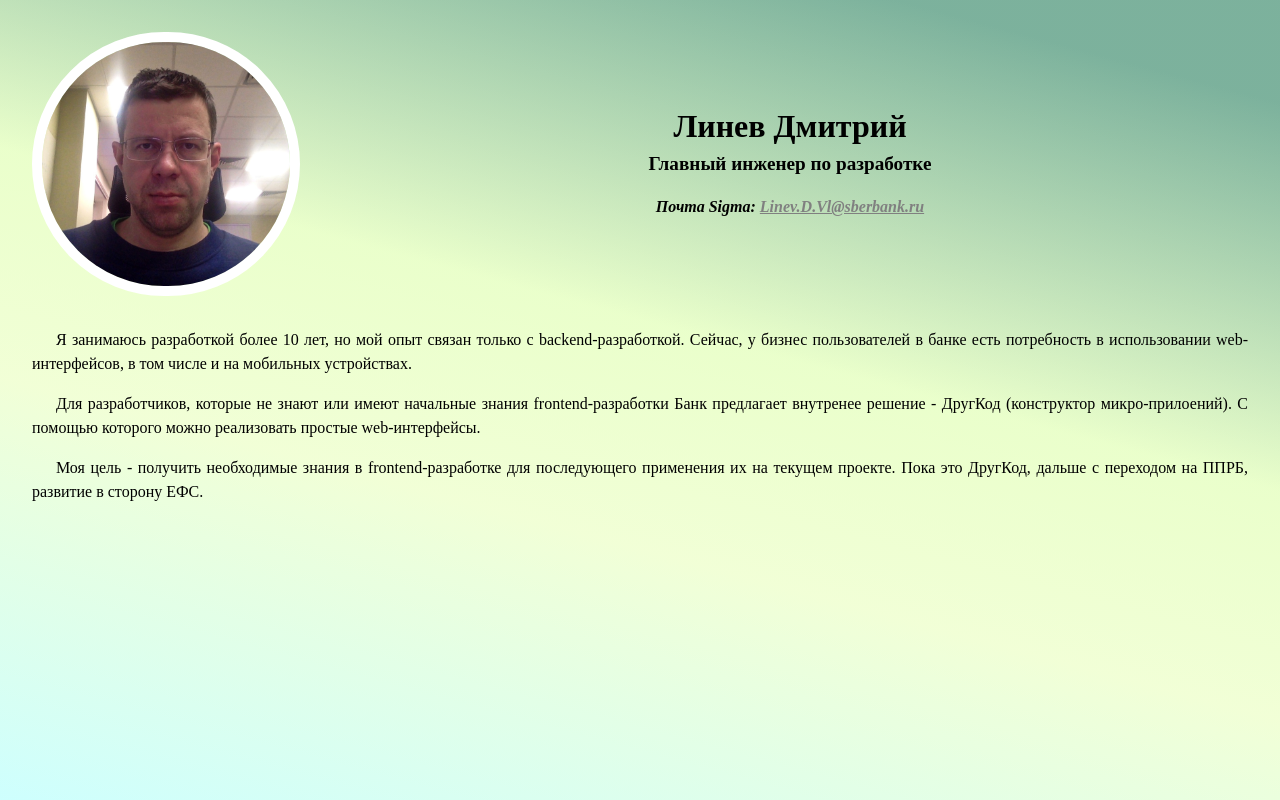
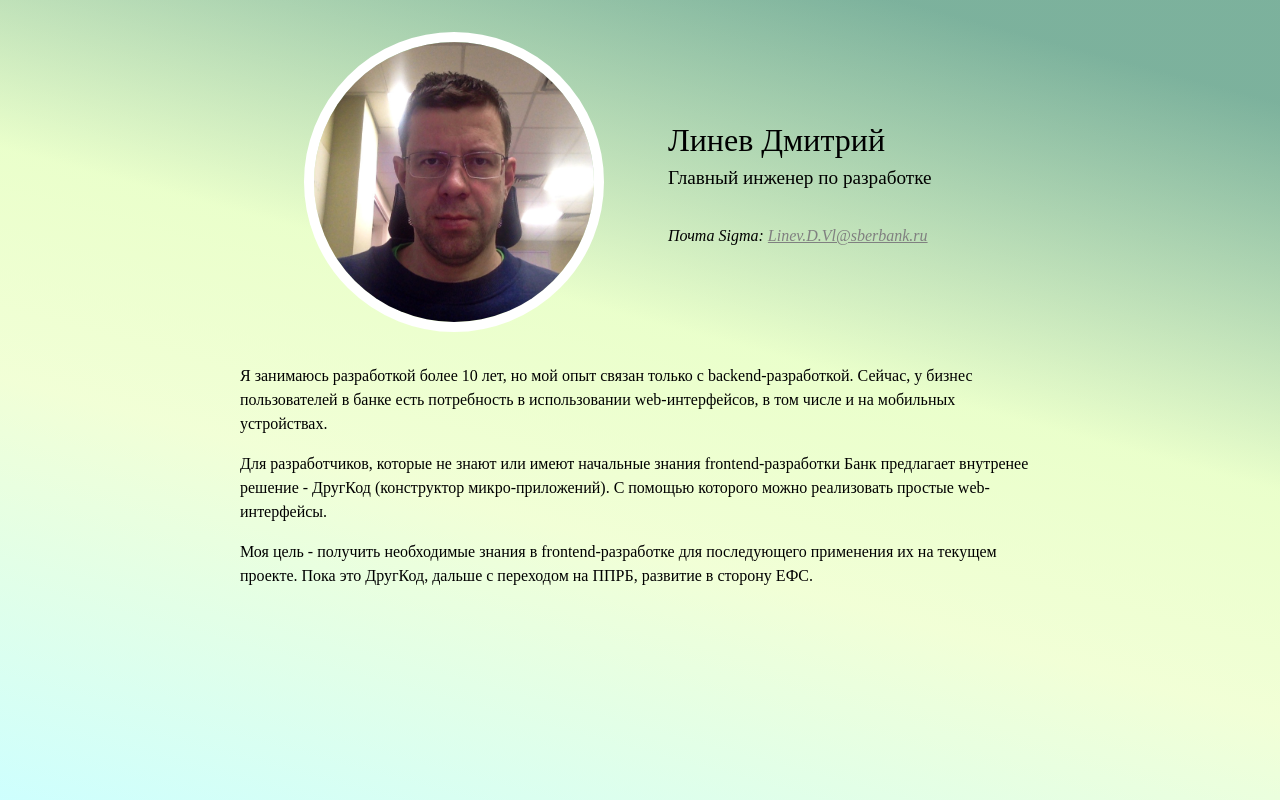
Before and after one commit to dlinev/lessons-js-core, a plain HTML site: page index.html in a window 1280 px wide. Drawn offline with Linux system fonts and the light colour scheme.

Commit message:
html/css lesson-2

```diff
--- a/index.html
+++ b/index.html
@@ -1,4 +1,5 @@
 <html>
+
 <head>
     <meta charset="utf-8">
     <title>Студент Дмитрий Линев</title>
@@ -8,19 +9,19 @@
 
 <body>
     <div class="person"> <!-- блок -->
-            <div class="person__info"> <!-- элемент -->
-                <div class="avatar"> <!-- блок -->
-                    <img class="avatar__picture" src="./avatar.jpg"/> <!-- элемент -->
+        <div class="person__info"><!-- элемент -->
+            <div class="avatar"><!-- блок -->
+                <img class="avatar__picture" src="./avatar.jpg" /> <!-- элемент -->
             </div>
         </div>
 
-            <div class="person__contacts"> <!-- элемент -->
-                <div class="contacts"> <!-- блок -->
+        <div class="person__contacts"><!-- элемент -->
+            <div class="contacts"><!-- блок -->
                 <div class="contacts__name">Линев Дмитрий</div> <!-- элемент -->
                 <div class="contacts__role">Главный инженер по разработке</div> <!-- элемент -->
 
-                    <ul class="contacts__links"> <!-- элемент -->
-                        <li class="contacts__item"> <!-- элемент -->
+                <ul class="contacts__links"><!-- элемент -->
+                    <li class="contacts__item"><!-- элемент -->
                         <span class="contacts__title">Почта Sigma: </span>
                         <a class="contacts__link" href="mailto: Linev.D.Vl@sberbank.ru">Linev.D.Vl@sberbank.ru</a>
                     </li>
@@ -28,17 +29,23 @@
             </div>
         </div>
 
-            <div class="person__details"> <!-- элемент -->
-                <p class="paragraph"> <!-- элемент -->
-                    Я занимаюсь разработкой более 10 лет, но мой опыт связан только с backend-разработкой. Сейчас, у бизнес пользователей в банке есть потребность в использовании web-интерфейсов, в том числе и на мобильных устройствах.
+        <div class="person__details"><!-- элемент -->
+            <p class="paragraph"><!-- элемент -->
+                Я занимаюсь разработкой более 10 лет, но мой опыт связан только с backend-разработкой. Сейчас, у бизнес
+                пользователей в банке есть потребность в использовании web-интерфейсов, в том числе и на мобильных
+                устройствах.
             </p>
-                <p class="paragraph"> <!-- элемент -->
-                    Для разработчиков, которые не знают или имеют начальные знания frontend-разработки Банк предлагает внутренее решение - ДругКод (конструктор микро-прилоений). С помощью которого можно реализовать простые web-интерфейсы.
+            <p class="paragraph"><!-- элемент -->
+                Для разработчиков, которые не знают или имеют начальные знания frontend-разработки Банк предлагает
+                внутренее решение - ДругКод (конструктор микро-приложений). С помощью которого можно реализовать простые
+                web-интерфейсы.
             </p>
-                <p class="paragraph"> <!-- элемент -->
-                    Моя цель - получить необходимые знания в frontend-разработке для последующего применения их на текущем проекте. Пока это ДругКод, дальше с переходом на ППРБ, развитие в сторону ЕФС.
+            <p class="paragraph"><!-- элемент -->
+                Моя цель - получить необходимые знания в frontend-разработке для последующего применения их на текущем
+                проекте. Пока это ДругКод, дальше с переходом на ППРБ, развитие в сторону ЕФС.
             </p>
         </div>
     </div>
 </body>
+
 </html>
--- a/style.css
+++ b/style.css
@@ -4,47 +4,52 @@ html {
     background: rgb(0, 255, 250);
     background: linear-gradient(15deg, rgba(0,255,250,0.1) 0%, rgba(217,255,142,0.2) 37%, rgba(214,255,154,0.3) 57%, rgba(0,104,63,0.3) 91%);
     font-size: 16px;
-    font-color: #000;
+    color: #000;
 }
 .person{
+    margin: 0 auto;
+    width: 800px;
+    display: flex;
+    flex-wrap: wrap;
+    justify-content: left;
+    align-items: center;
+}
+.person__info{
+    margin: 0 32px;
     padding: 32px;
 }
-.person__info{
-    width: 300px;
-}
 .person__contacts{
-    padding-top: 70px;
+/**/
 }
 .person__details{
-    display: inline-flex;
-    flex-direction: column;
+/**/
 }
 .avatar{
-    text-align: center;
-    padding-right: 32px;
-    padding-bottom: 32px;
-    float: left;
+/**/
 }
 .avatar__picture{
     border: 10px solid white;
-    border-radius: 200px;
+    border-radius: 50%;
+    width: 300px;
+    height: 300px;
 }
 .contacts{
-    font-weight: bold;
-    text-align: center;
+    /**/
 }
 .contacts__name{
+    font-style: bold;
     font-size: 32px;
 }
 .contacts__role{
+    font-style: bold;
     font-size: 19.2px;
-    padding-bottom: 16px;
+    padding-bottom: 32px;
 }
 .contacts__item{
     font-style: italic;
 }
 .contacts__title{
-
+    font-style: bold;
 }
 .contacts__title:after{
 
@@ -54,10 +59,8 @@ html {
     font-style: italic;
 }
 .paragraph{
-    text-indent: 1.5rem;
-    text-align: justify;
-    padding-bottom: 16px;
+    margin-bottom: 16px;
 }
 .paragraph_last{
-    padding-bottom: 48px;
+    margin-bottom: 48px;
 }
```
Lines whose indentation alone changed are shown as unchanged.
